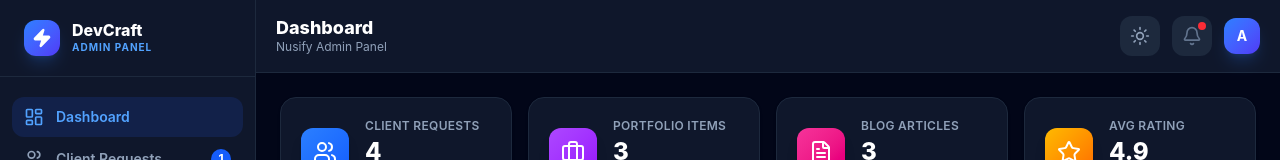
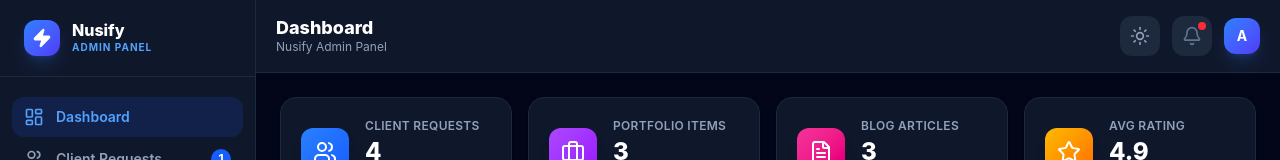
Before and after one commit to raflyhr/website-agensi, a React (Vite) app in the folder Nusify/: page /admin in a window 1280 px wide. Shown: the top 160 px of the page. Built offline with nearby package versions, Linux system fonts and the light colour scheme.

Commit message:
chore: rename branding from DevCraft to Nusify in Admin Dashboard

```diff
--- a/Nusify/src/pages/AdminDashboard.tsx
+++ b/Nusify/src/pages/AdminDashboard.tsx
@@ -69,9 +69,9 @@ const initTestimonials: Testimonial[] = [
   { id: 3, name: 'Ahmad Fauzi', company: 'Toko Sejahtera', review: 'E-commerce kami kini berjalan lancar. Sangat puas dengan pelayanannya.', rating: 4 },
 ];
 const initSettings: SiteSettings = {
-  logo: '/logo.png', email: 'hello@devcraft.id', phone: '+62 812 3456 7890',
+  logo: '/logo.png', email: 'hello@nusify.id', phone: '+62 812 3456 7890',
   address: 'Jl. Jenderal Sudirman No.10, Jakarta 10220',
-  instagram: 'devcraft.id', twitter: 'devcraftid', facebook: 'devcraft.id', youtube: 'devcraft',
+  instagram: 'nusify.id', twitter: 'nusifyid', facebook: 'nusify.id', youtube: 'nusify',
 };
 
 // ─────────────── SHARED COMPONENTS ───────────────
@@ -684,7 +684,7 @@ const AdminDashboard = () => {
             <Zap className="text-white w-5 h-5" fill="currentColor" />
           </div>
           <div>
-            <p className="font-extrabold text-slate-900 dark:text-white leading-none">DevCraft</p>
+            <p className="font-extrabold text-slate-900 dark:text-white leading-none">Nusify</p>
             <p className="text-[10px] font-bold uppercase tracking-widest text-blue-600 dark:text-blue-400 mt-0.5">Admin Panel</p>
           </div>
         </div>
```
